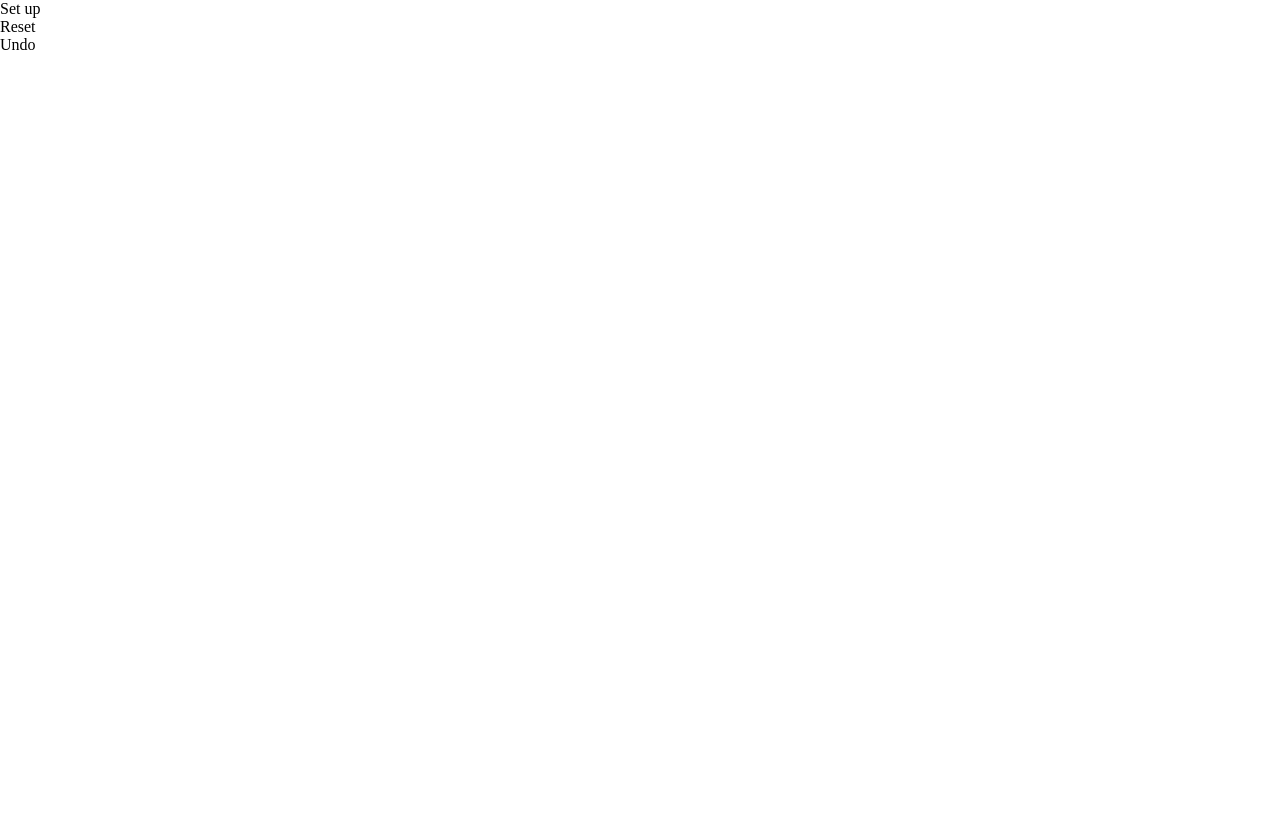
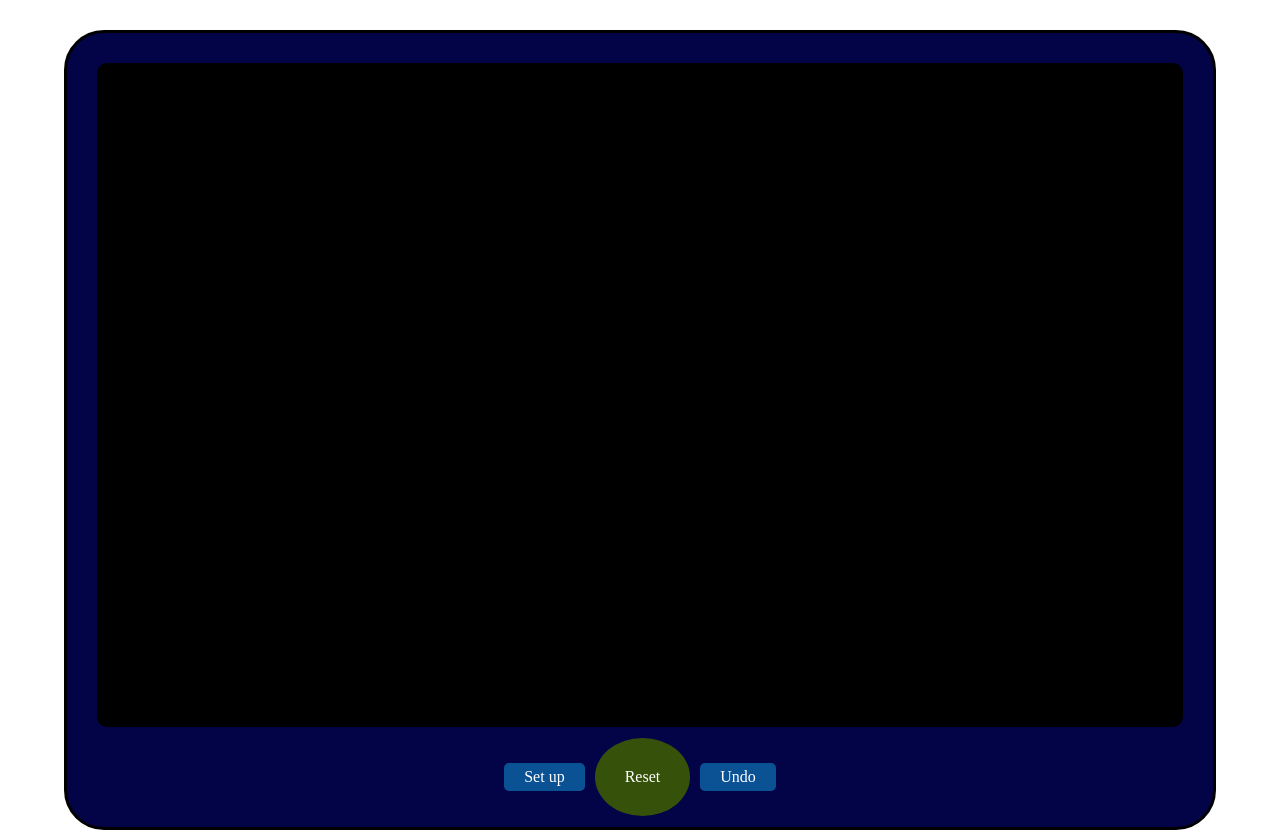
Before and after one commit to Skun01/New-Etch-a-Sketch, a plain HTML site: page index.html in a window 1280 px wide. Before the commit the page ends 800 px from the top, so only its background shows below. Drawn offline with Linux system fonts and the light colour scheme.

Commit message:
style every element in html

```diff
--- a/index.html
+++ b/index.html
@@ -16,7 +16,7 @@
         </div>
         <div class="func-btn">
             <div class="btn" id="setup">Set up</div>
-            <div class="main-btn" id="reset">Reset</div>
+            <div class="btn main-btn" id="reset">Reset</div>
             <div class="btn" id="undo">Undo</div>
         </div>
     </div>
--- a/style.css
+++ b/style.css
@@ -4,3 +4,54 @@
     padding: 0;
     box-sizing: border-box;
 }
+
+body{
+    display: flex;
+    align-items: center;
+    justify-content: center;
+    padding-top: 30px;
+}
+
+.container{
+    color: white;
+    height: 800px;
+    width: 90%;
+    border: 3px solid black;
+    border-radius: 40px;
+    background-color: rgb(3, 3, 71);
+    display: flex;
+    flex-direction: column;
+    padding: 30px 30px 0px 30px;
+}
+
+.wrapper{
+    background-color: black;
+    flex: 1;
+    border-radius: 10px;
+}
+
+.func-btn{
+    display: flex;
+    height: 100px;
+    justify-content: center;
+    align-items: center;
+    padding: 10px 0;
+    gap: 10px;
+}
+
+.btn{
+    border-radius: 5px;
+    cursor: pointer;
+    padding: 5px 20px;
+    background-color: rgba(14, 125, 189, 0.651);
+}
+
+.main-btn{
+    padding: 30px;
+    background-color: rgb(54, 82, 10);
+    border-radius: 50%;
+}
+
+.btn:active{
+    opacity: 0.8;
+}
```
